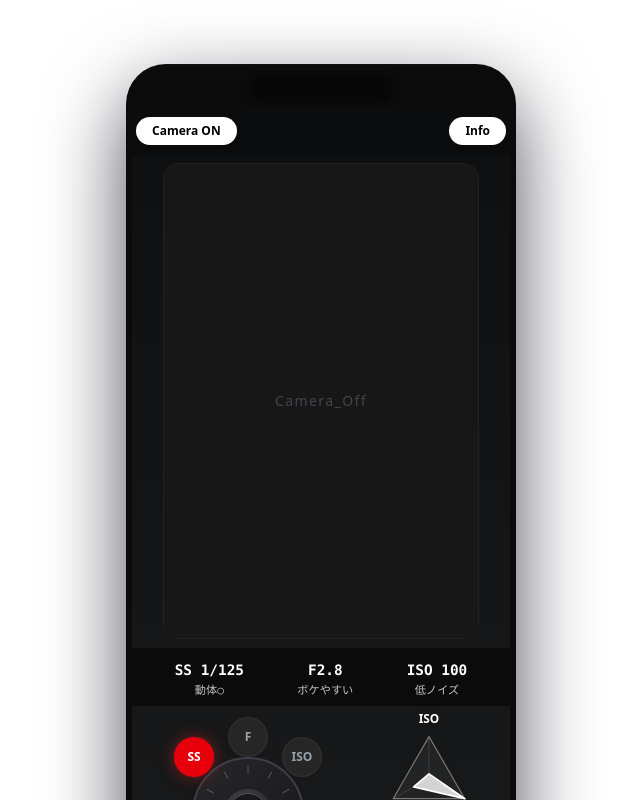
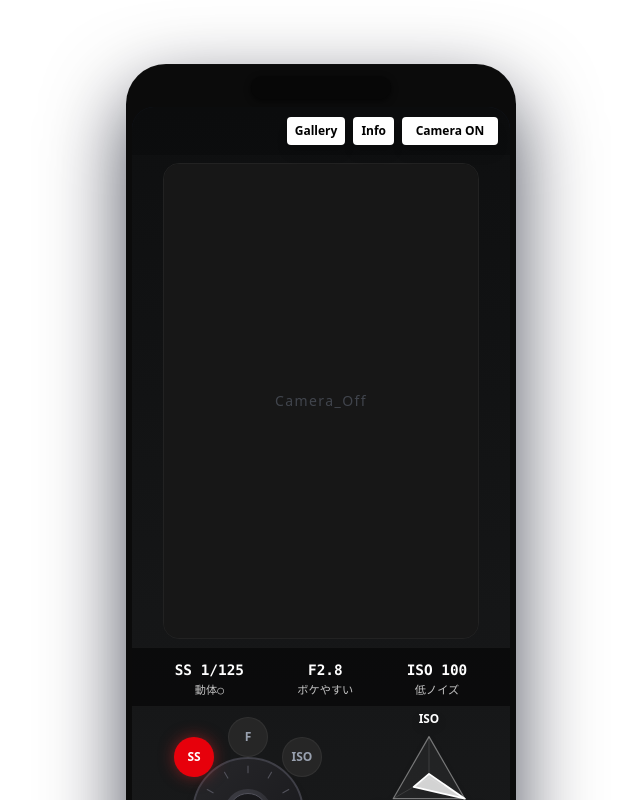
Before and after one commit to Mackey4869/DSLR_experienceApp, a React (Vite) app: page / in a window 1280 px wide. Shown: the top 800 px of the page, without its empty margins (319-959 px from the left). Built offline with nearby package versions, Linux system fonts and the light colour scheme.

Commit message:
ヘッダーのボタンのUIを修正

```diff
--- a/src/components/CameraView.tsx
+++ b/src/components/CameraView.tsx
@@ -40,8 +40,17 @@ const CameraView: React.FC = () => {
 	const starburstSpriteRef = useRef<HTMLCanvasElement | null>(null);
 	const [capturedImage, setCapturedImage] = useState<string | null>(null);
 	const [isFlashing, setIsFlashing] = useState(false);
-    const [selectedMode, setSelectedMode] = useState<'ss'|'f'|'iso'>('ss');
+	const [selectedMode, setSelectedMode] = useState<'ss'|'f'|'iso'>('ss');
+	const [headerActive, setHeaderActive] = useState<'gallery'|'info'|'camera'|null>(null);
 	const [notice] = useState("");
+
+	useEffect(() => {
+		if (isCameraOn) {
+			setHeaderActive('camera');
+		} else if (headerActive === 'camera') {
+			setHeaderActive(null);
+		}
+	}, [isCameraOn]);
 
     // Frame processing logic moved to hook
     useFrameProcessor({
@@ -162,19 +171,56 @@ const CameraView: React.FC = () => {
 	return (
 		<div className="camera-app-root">
 			<header className="camera-header">
-				<div className="flex gap-2">
+				<div className="ml-auto flex gap-2 pr-2">
 					<button
-						onClick={() => (isCameraOn ? stopCamera() : startCamera())}
-						className={`px-4 py-1.5 rounded-full text-xs font-bold shadow-lg transition-colors ${
-							isCameraOn ? 'bg-red-600 text-white' : 'bg-white text-black'
+						aria-label="gallery"
+						onClick={() => {
+							if (headerActive === 'gallery') {
+								setHeaderActive(null);
+							} else {
+								setHeaderActive('gallery');
+								if (isCameraOn) stopCamera();
+							}
+						}}
+						className={`px-2 py-1.5 rounded-sm text-xs font-bold shadow-lg transition-colors ${
+							headerActive === 'gallery' ? 'bg-red-600 text-white' : 'bg-white text-black'
+						}`}
+					>
+						Gallery
+					</button>
+					<button
+						aria-label="info"
+						onClick={() => {
+							if (headerActive === 'info') {
+								setHeaderActive(null);
+							} else {
+								setHeaderActive('info');
+								if (isCameraOn) stopCamera();
+							}
+						}}
+						className={`px-2 py-1.5 rounded-sm text-xs font-bold shadow-lg transition-colors ${
+							headerActive === 'info' ? 'bg-red-600 text-white' : 'bg-white text-black'
+						}`}
+					>
+						Info
+					</button>
+					<button
+						onClick={() => {
+							if (headerActive === 'camera') {
+								setHeaderActive(null);
+								stopCamera();
+							} else {
+								setHeaderActive('camera');
+								startCamera();
+							}
+						}}
+						className={`w-24 text-center px-2 py-1.5 rounded-sm text-xs font-bold shadow-lg transition-colors ${
+							headerActive === 'camera' ? 'bg-red-600 text-white' : 'bg-white text-black'
 						}`}
 					>
 						{isCameraOn ? 'Camera OFF' : 'Camera ON'}
 					</button>
 				</div>
-				<button aria-label="info" className={`px-4 py-1.5 rounded-full text-xs font-bold shadow-lg transition-colors ${isCameraOn ? 'bg-red-600 text-white' : 'bg-white text-black'}`}>
-					Info
-				</button>
 			</header>
 
 			<main className="camera-main">
@@ -218,16 +264,16 @@ const CameraView: React.FC = () => {
 			<div className="camera-info">
 				<div className="exposure-info-bar">
 					<div className="exposure-item">
-						<span className="exposure-label">SS {formatShutterSpeed(settings.shutterSpeed)}</span>
-						<span className="exposure-note">{getShutterNote(settings.shutterSpeed)}</span>
+						<span className="exposure-label text-yellow-500">SS {formatShutterSpeed(settings.shutterSpeed)}</span>
+						<span className="exposure-note text-yellow-500">{getShutterNote(settings.shutterSpeed)}</span>
 					</div>
 					<div className="exposure-item">
-						<span className="exposure-label">{formatAperture(settings.aperture)}</span>
-						<span className="exposure-note">{getApertureNote(settings.aperture)}</span>
+						<span className="exposure-label text-yellow-500">{formatAperture(settings.aperture)}</span>
+						<span className="exposure-note text-yellow-500">{getApertureNote(settings.aperture)}</span>
 					</div>
 					<div className="exposure-item">
-						<span className="exposure-label">ISO {settings.iso}</span>
-						<span className="exposure-note">{getIsoNote(settings.iso)}</span>
+						<span className="exposure-label text-yellow-500">ISO {settings.iso}</span>
+						<span className="exposure-note text-yellow-500">{getIsoNote(settings.iso)}</span>
 					</div>
 				</div>
 			</div>
```
